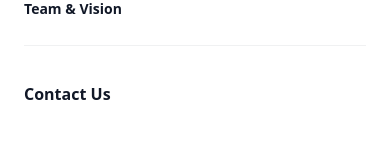
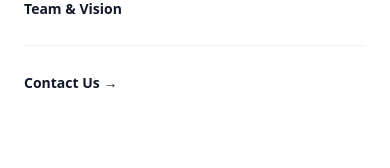
Before and after one commit to jalokkr/Mithila-clocks, a Next.js app: page / in a window 390 px wide. Both pictures are taken after a click on the button "Open main menu". Shown: the part 179-347 px from the top of the page. Built offline with nearby package versions, Linux system fonts and the light colour scheme.

Commit message:
fixing issue of contact us linking not working in smaller screens

```diff
--- a/components/Navbar.js
+++ b/components/Navbar.js
@@ -103,12 +103,12 @@ export default function Navbar() {
                   ))}
                 </div>
                 <div className="py-6">
-                  <a
-                    href="#"
-                    className="-mx-3 block rounded-lg px-3 py-2.5 text-base font-semibold leading-7 text-gray-900 hover:bg-gray-50"
+                  <Link
+                    href="/contact"
+                    className="text-sm font-semibold leading-6 text-gray-900"
                   >
-                    Contact Us
-                  </a>
+                    Contact Us <span aria-hidden="true">&rarr;</span>
+                  </Link>
                 </div>
               </div>
             </div>
```
